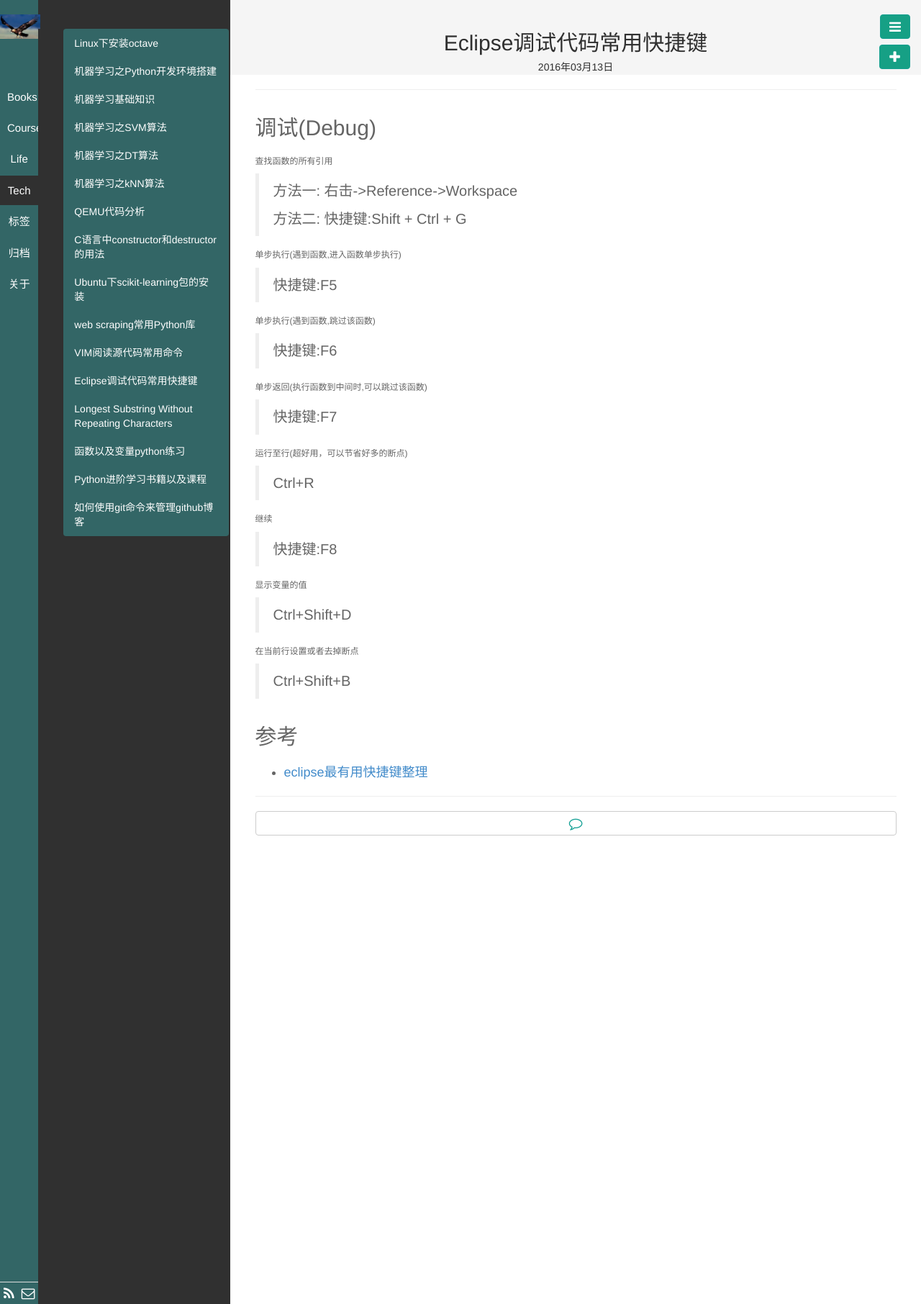
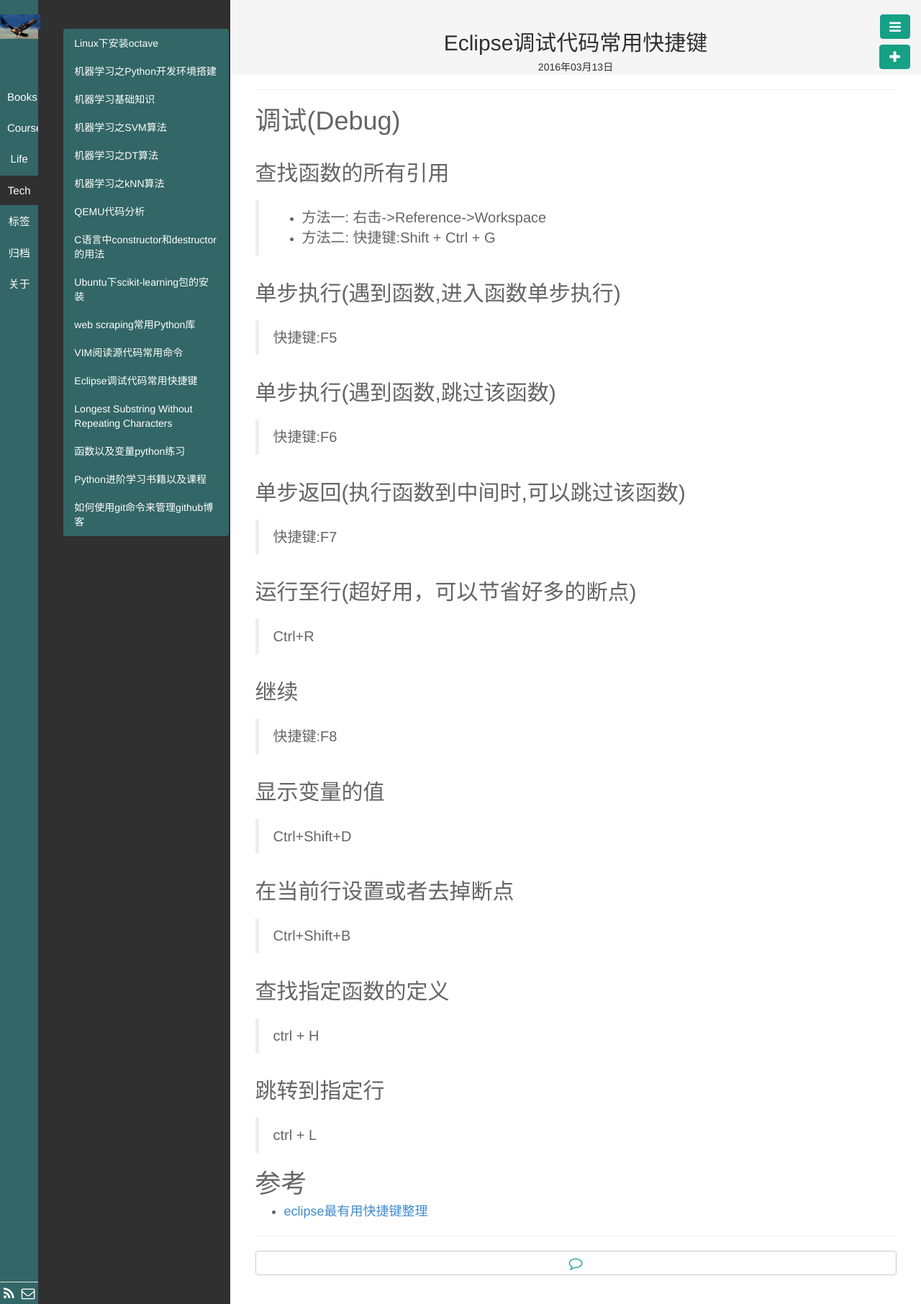
Before and after one commit to wuxiaoer/wuxiaoer.github.io, a Jekyll site: the page built from _posts/Tech/2016-03-13-Eclpise_common_commands.md, in a window 1280 px wide. Shown: the whole page at 72% size. Built offline with Jekyll 4.4.1, drawn with Linux system fonts in a browser that asks for light colours; Markdown is read by kramdown in place of the engine named in the settings.

Commit message:
modify the eclipse command and qemu

```diff
--- a/_posts/Tech/2016-03-13-Eclpise_common_commands.md
+++ b/_posts/Tech/2016-03-13-Eclpise_common_commands.md
@@ -9,35 +9,40 @@ time: 2016.03.05 20:42:45
 excerpt: NULL
 ---
 
-## 调试(Debug)
-###### 查找函数的所有引用
->方法一:
->右击->Reference->Workspace
+# 调试(Debug)
+## 查找函数的所有引用
+> * 方法一:
+> 右击->Reference->Workspace
 >
->方法二:
->快捷键:Shift + Ctrl + G
+> * 方法二:
+> 快捷键:Shift + Ctrl + G
 
-###### 单步执行(遇到函数,进入函数单步执行)
->快捷键:F5
+## 单步执行(遇到函数,进入函数单步执行)
+> 快捷键:F5
 
-###### 单步执行(遇到函数,跳过该函数)
->快捷键:F6
+## 单步执行(遇到函数,跳过该函数)
+> 快捷键:F6
 
-###### 单步返回(执行函数到中间时,可以跳过该函数)
->快捷键:F7
->
+## 单步返回(执行函数到中间时,可以跳过该函数)
+> 快捷键:F7
 
-###### 运行至行(超好用，可以节省好多的断点)
->Ctrl+R
+## 运行至行(超好用，可以节省好多的断点)
+> Ctrl+R
 
-###### 继续
->快捷键:F8
+## 继续
+> 快捷键:F8
 
-###### 显示变量的值
->Ctrl+Shift+D
+## 显示变量的值
+> Ctrl+Shift+D
 
-###### 在当前行设置或者去掉断点
->Ctrl+Shift+B
+## 在当前行设置或者去掉断点
+> Ctrl+Shift+B
 
-## 参考
+## 查找指定函数的定义
+> ctrl + H
+
+## 跳转到指定行
+> ctrl + L
+
+# 参考
 - [eclipse最有用快捷键整理](http://rongmayisheng.com/post/eclipse%E6%9C%80%E6%9C%89%E7%94%A8%E5%BF%AB%E6%8D%B7%E9%94%AE%E6%95%B4%E7%90%86)
```
Also changed, not shown: _posts/Tech/2016-03-20-qemu-notes.md (+34 -0 lines).
